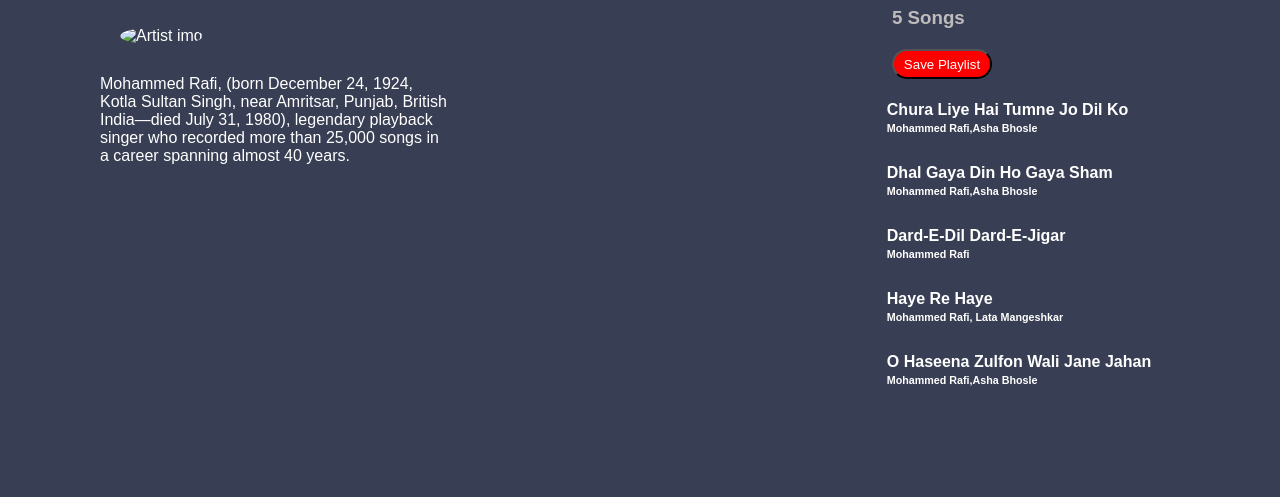
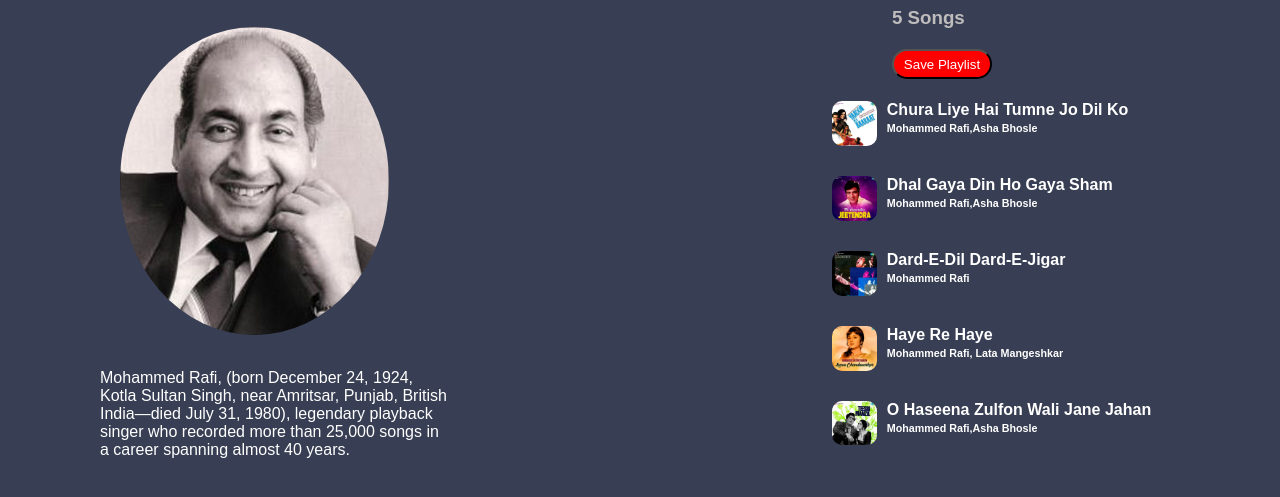
Before and after one commit to Shadab-2604/Radio_Rewind, a website: page rafi.html in a window 1280 px wide. Shown: the part 101-598 px from the top of the page. Drawn offline with Linux system fonts and the light colour scheme; the site is published under a folder, as on GitHub Pages, so addresses that start at the root find nothing.

Commit message:
Update rafi.html

```diff
--- a/rafi.html
+++ b/rafi.html
@@ -5,7 +5,7 @@
     <meta charset="UTF-8">
     <meta name="viewport" content="width=device-width, initial-scale=1.0">
     <title>Song Page</title>
-    <link rel="icon" href="/images/music.png">
+    <link rel="icon" href="images/music.png">
     <style>
         body {
             background: #383e53;
@@ -59,7 +59,7 @@
         <div class="left">
 
             <h1 style="padding-left: 25px; font-size:50px ;"><a style="color: white;" href="https://en.wikipedia.org/wiki/Mohammed_Rafi">Mohammed Rafi</a></h1>
-            <img src="/Photos/rafi.jpg" style="width: 60%; margin-top: 30px; margin-left: 120px; border-radius: 100%;"
+            <img src="Photos/rafi.jpg" style="width: 60%; margin-top: 30px; margin-left: 120px; border-radius: 100%;"
                 alt="Artist img">
             <p style="margin-top: 30px; margin-left: 100px; font-size: medium;">Mohammed Rafi, (born December 24, 1924, Kotla Sultan Singh, near Amritsar, Punjab, British India—died July 31, 1980), legendary playback singer who recorded more than 25,000 songs in a career spanning almost 40 years.
 
@@ -76,7 +76,7 @@
             <div class="songs">
 
                 <div class="song1"style="display: flex;">
-                    <img src="/rafi/chura-liya.webp" alt="" style="width: 10%;border-radius: 10px;">
+                    <img src="rafi/chura-liya.webp" alt="" style="width: 10%;border-radius: 10px;">
                     <div  style="margin-left: 10px;">
                     <h4>Chura Liye Hai Tumne Jo Dil Ko</h4>
                     <h6 style="margin-top: 3px;">Mohammed Rafi,Asha Bhosle</h6>
@@ -84,7 +84,7 @@
             </div>
 
             <div class="song2" style="display: flex; margin-top: 30px;">
-                <img src="/rafi/dhal-gaya-din.webp" alt="" style="width: 10%;border-radius: 10px;">
+                <img src="rafi/dhal-gaya-din.webp" alt="" style="width: 10%;border-radius: 10px;">
                 <div  style="margin-left: 10px;">
                 <h4> Dhal Gaya Din Ho Gaya Sham</h4>
                 <h6 style="margin-top: 3px;"> Mohammed Rafi,Asha Bhosle</h6>
@@ -92,7 +92,7 @@
         </div>
 
         <div class="song3"  style="display: flex; margin-top: 30px;">
-            <img src="/rafi/Dard-e-dil.webp" alt="" style="width: 10%;border-radius: 10px;">
+            <img src="rafi/Dard-e-dil.webp" alt="" style="width: 10%;border-radius: 10px;">
             <div style="margin-left: 10px;">
             <h4>Dard-E-Dil Dard-E-Jigar</h4>
             <h6 style="margin-top: 3px;">Mohammed Rafi</h6>
@@ -100,7 +100,7 @@
     </div>
 
     <div class="song4" style="display: flex; margin-top: 30px;">
-        <img src="/rafi/haye-re-haye.webp" alt="" style="width: 10%;border-radius: 10px;">
+        <img src="rafi/haye-re-haye.webp" alt="" style="width: 10%;border-radius: 10px;">
         <div  style="margin-left: 10px;">
         <h4> Haye Re Haye</h4>
         <h6 style="margin-top: 3px;"> Mohammed Rafi, Lata Mangeshkar</h6>
@@ -108,7 +108,7 @@
 </div>
 
 <div class="song5" style="display: flex; margin-top: 30px;">
-    <img src="/rafi/o-haseeno.webp" alt="" style="width: 10%;border-radius: 10px;">
+    <img src="rafi/o-haseeno.webp" alt="" style="width: 10%;border-radius: 10px;">
     <div  style="margin-left: 10px;">
     <h4>O Haseena Zulfon Wali Jane Jahan</h4>
     <h6 style="margin-top: 3px;">Mohammed Rafi,Asha Bhosle</h6>
```
